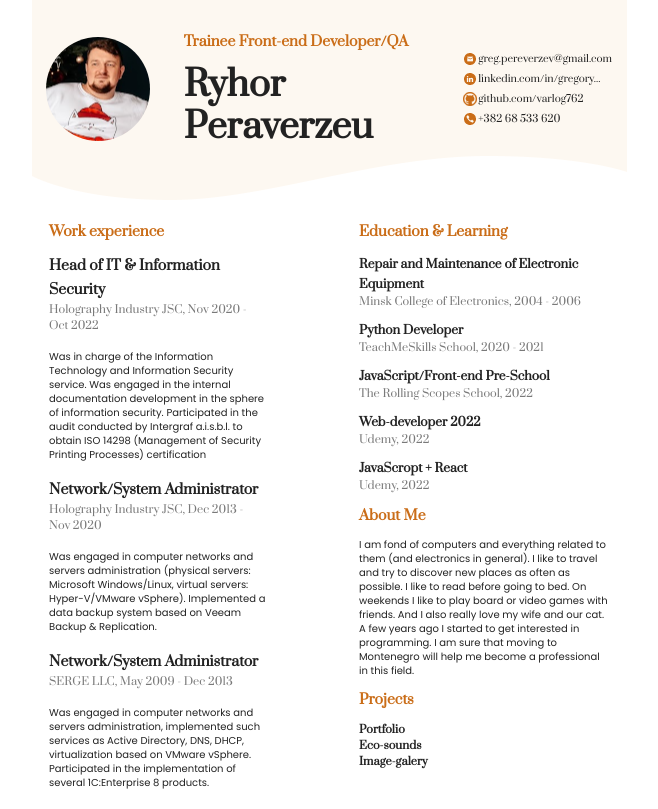
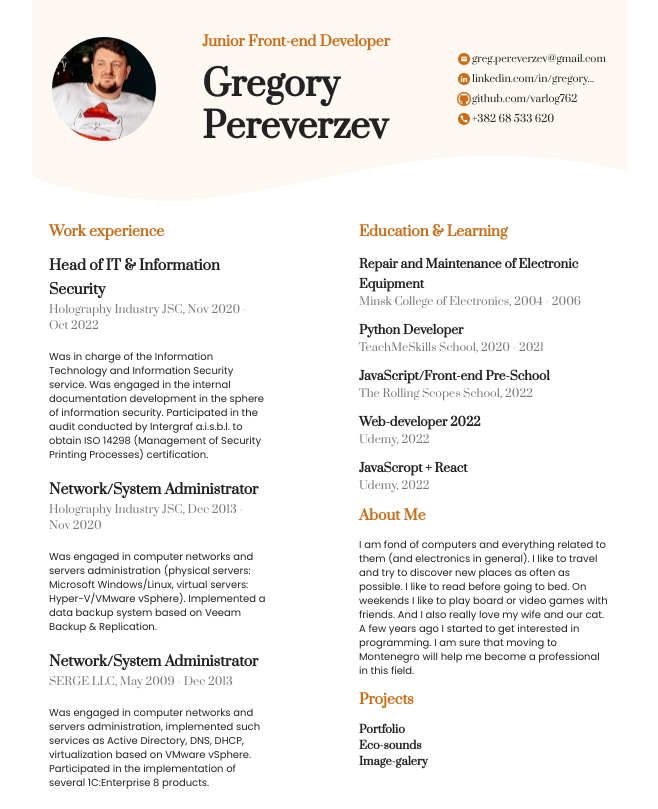
Before and after one commit to varlog762/cv_actual, a plain HTML site: page Index.html in a window 1280 px wide. Shown: the top 809 px of the page, without its empty margins (311-969 px from the left). Drawn offline with Linux system fonts and the light colour scheme.

Commit message:
feat: fix grammer

```diff
--- a/Index.html
+++ b/Index.html
@@ -19,8 +19,8 @@
             <div class="header_container">
                 <div class="photo"></div>
                 <div class="info">
-                    <h2 class="position">Trainee Front-end Developer/QA</h2>
-                    <h1 class="name">Ryhor<br>Peraverzeu</h1>
+                    <h2 class="position">Junior Front-end Developer</h2>
+                    <h1 class="name">Gregory<br>Pereverzev</h1>
                 </div>
                 <div class="contacts">
                     <div class="email contact_item">
@@ -54,7 +54,7 @@
                         <div class="obligations">Was in charge of the Information Technology and Information Security
                             service. Was engaged in the internal documentation development in the sphere of information
                             security. Participated in the audit conducted by Intergraf a.i.s.b.l. to obtain ISO 14298
-                            (Management of Security Printing Processes) certification</div>
+                            (Management of Security Printing Processes) certification.</div>
                     </div>
                     <div class="work2">
                         <h3 class="position">Network/System Administrator</h3>
```
